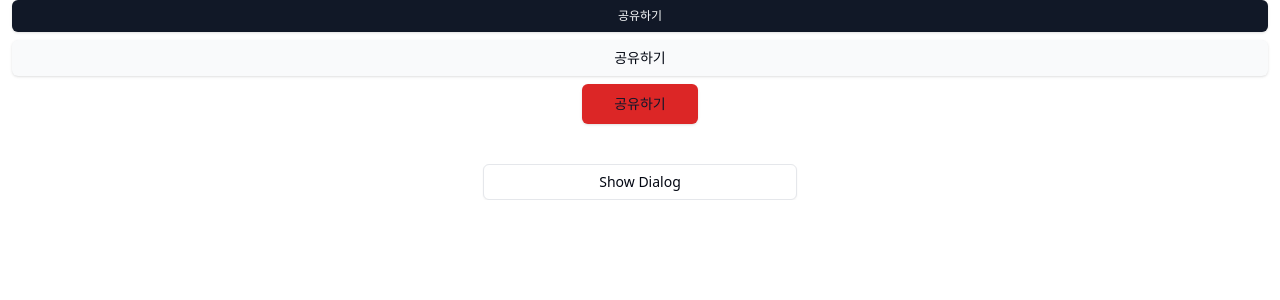
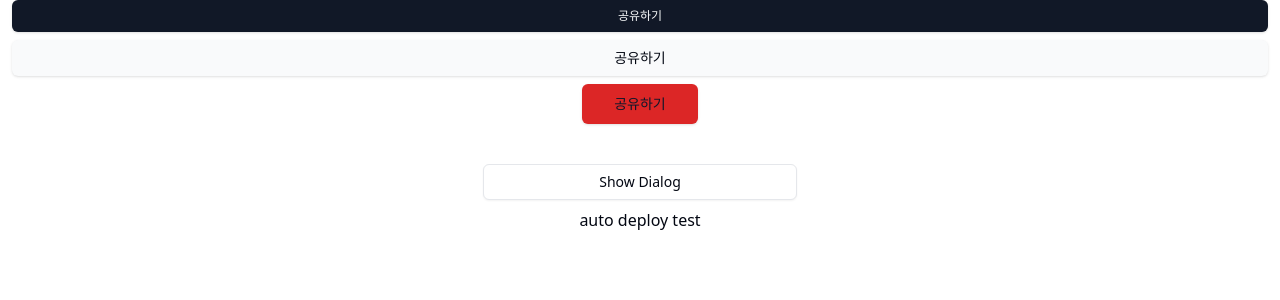
Before and after one commit to ttogeul-ttogeul/frontend, a Next.js app: page /dashboard in a window 1280 px wide. Shown: the top 300 px of the page. Built offline with nearby package versions, Linux system fonts and the light colour scheme.

Commit message:
feat: auto deploy test

```diff
--- a/app/dashboard/page.tsx
+++ b/app/dashboard/page.tsx
@@ -46,6 +46,7 @@ export default function Page() {
           </AlertDialogFooter>
         </AlertDialogContent>
       </AlertDialog>
+      auto deploy test
     </div>
   );
 }
```
